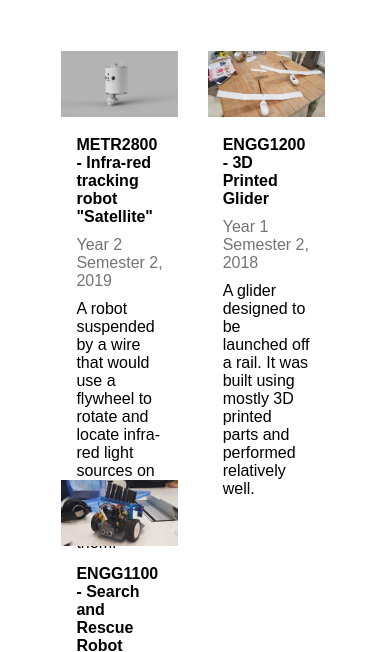
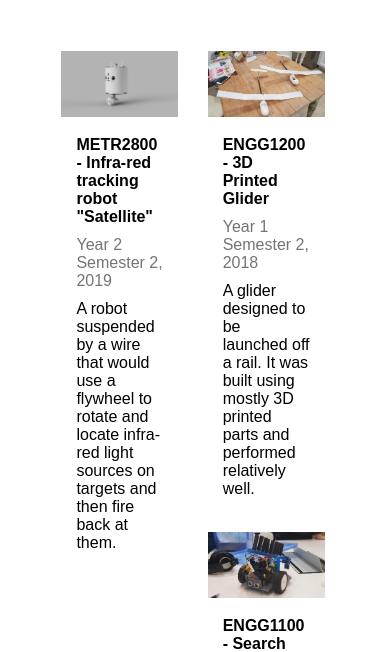
Before and after one commit to ConnorRaggatt/ConnorRaggatt.github.io, a plain HTML site: page portfolio/portfolio_home.html in a window 390 px wide. Shown: the part 192-844 px from the top of the page. Drawn offline with Linux system fonts and the light colour scheme.

Commit message:
Fixed Gallery in Portfolio

```diff
--- a/portfolio/style.css
+++ b/portfolio/style.css
@@ -38,9 +38,9 @@ body{
 
 div.gallery {
     padding: 5%;
-    float: left;
+    float: right;
     width: 40%;
-    height: 400px;
+    height: 100%;
 }
 
 div.gallery:hover {
--- a/portfolio/style_mobile.css
+++ b/portfolio/style_mobile.css
@@ -40,7 +40,7 @@ div.gallery {
     padding: 5%;
     float: left;
     width: 40%;
-    height: 400px;
+    height: 100%;
 }
 
 div.gallery:hover {
```
Also changed, not shown: 2 other files.
